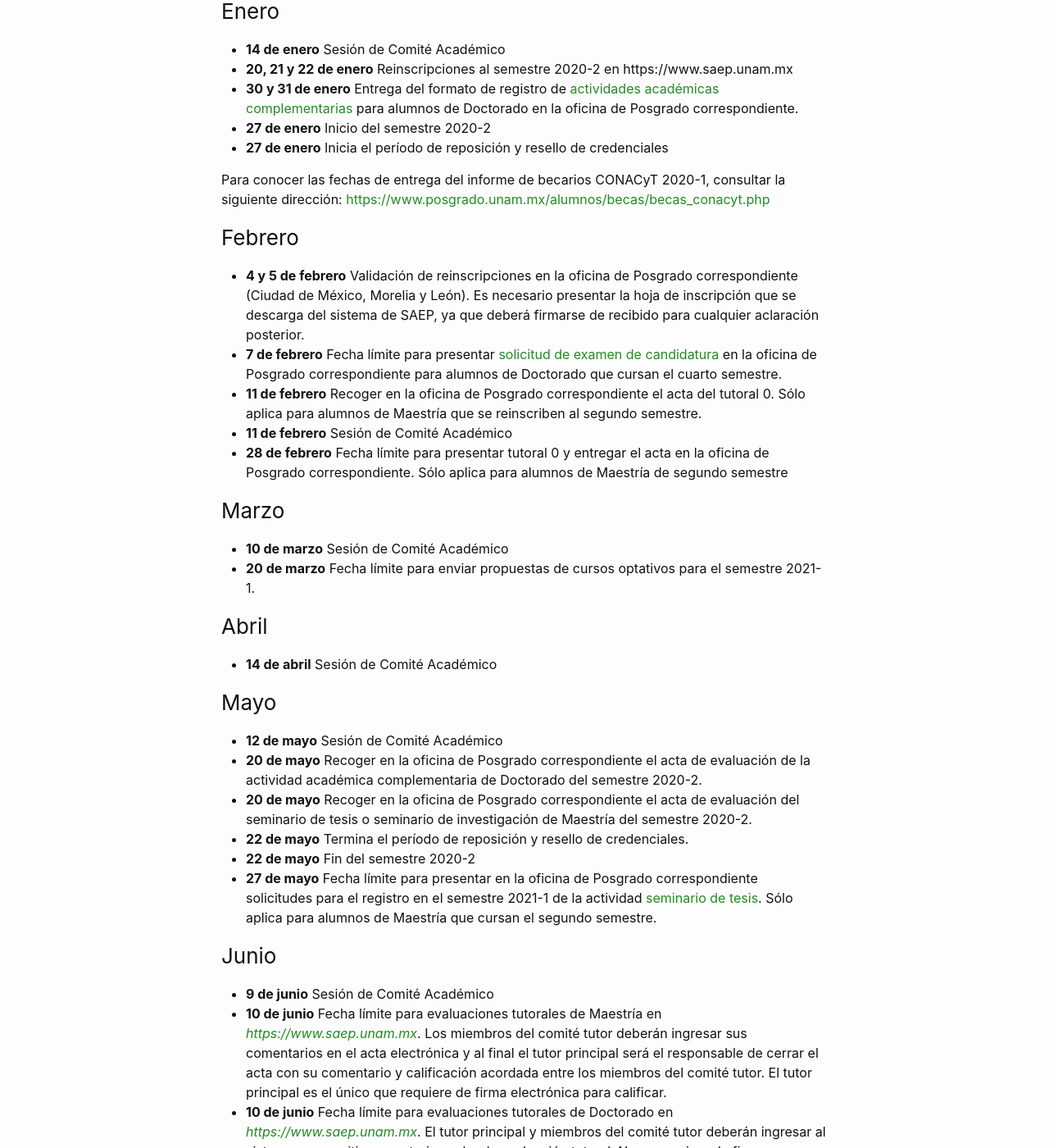
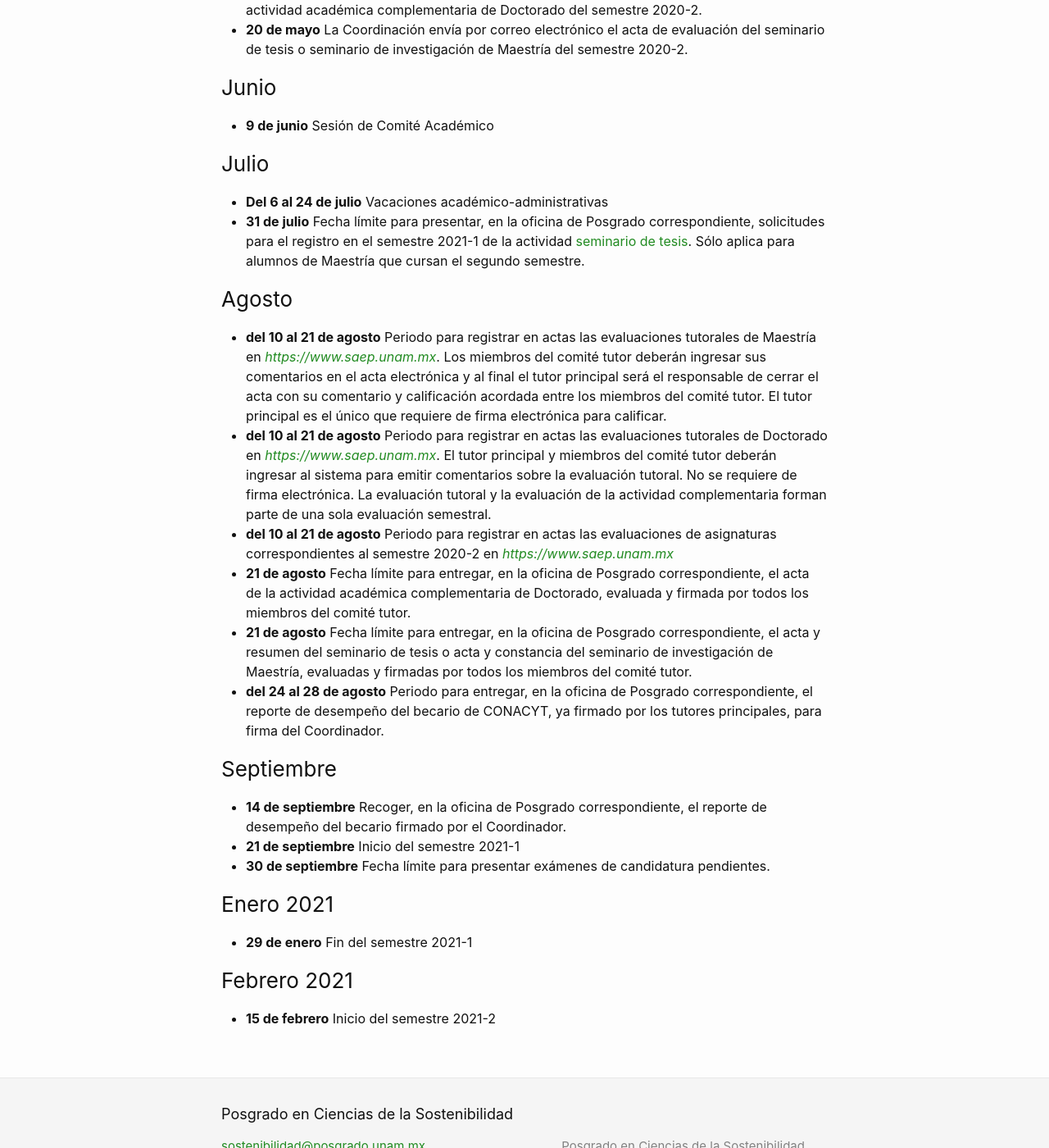
Before and after one commit to pcs-unam/pcs-unam.github.io, a Jekyll site: the page built from posgrado/calendario2.md, in a window 1280 px wide and 1400 px high, scrolled down 444 px. Shown: the whole window at 82% size. Built offline with Jekyll 4.4.1, drawn with Linux system fonts in a browser that asks for light colours; some of the changed text lies outside the part shown.

Commit message:
Ajustes al calendario 2020-2 por emergencia sanitaria

```diff
--- a/posgrado/calendario2.md
+++ b/posgrado/calendario2.md
@@ -5,58 +5,38 @@ permalink: /posgrado/calendario2/
 pleca: /assets/plecas/p17.jpg
 ---
 
-El semestre 2020-2 inicia el 27 de enero y termina el 5 de junio, considerando dos semanas de evaluaciones y exámenes tutorales.
+### AJUSTES AL CALENDARIO
 
-Para que una solicitud al Comité Académico pase a la sesión más próxima, tendrá que entregarse en la oficina de Posgrado correspondiente a más tardar el jueves anterior a las 12:00 horas.
+### Mayo 2020
 
-### Enero
-
-- **14 de enero**  Sesión de Comité Académico
-- **20, 21 y 22 de enero**  Reinscripciones al semestre 2020-2 en https://www.saep.unam.mx
-- **30 y 31 de enero**  Entrega del formato de registro de [actividades académicas complementarias](/doctorado/actividades) para alumnos de Doctorado en la oficina de Posgrado correspondiente.
-- **27 de enero**  Inicio del semestre 2020-2
-- **27 de enero**  Inicia el período de reposición y resello de credenciales
-
-
-Para conocer las fechas de entrega del informe de becarios CONACyT 2020-1, consultar la siguiente dirección: <https://www.posgrado.unam.mx/alumnos/becas/becas_conacyt.php>
-
-
-### Febrero
-
-- **4 y 5 de febrero**  Validación de reinscripciones en la oficina de Posgrado correspondiente (Ciudad de México, Morelia y León). Es necesario presentar la hoja de inscripción que se descarga del sistema de SAEP, ya que deberá firmarse de recibido para cualquier aclaración posterior.
-- **7 de febrero** Fecha límite para presentar [solicitud de examen de candidatura](/doctorado/candidatura) en la oficina de Posgrado correspondiente para alumnos de Doctorado que cursan el cuarto semestre.
-- **11 de febrero**  Recoger en la oficina de Posgrado correspondiente el acta del tutoral 0. Sólo aplica para alumnos de Maestría que se reinscriben al segundo semestre.
-- **11 de febrero** Sesión de Comité Académico
-- **28 de febrero** Fecha límite para presentar tutoral 0 y entregar el acta en la oficina de Posgrado correspondiente. Sólo aplica para alumnos de Maestría de segundo semestre
-
-### Marzo
-
-- **10 de marzo** Sesión de Comité Académico
-- **20 de marzo** Fecha límite para enviar propuestas de cursos optativos para el semestre 2021-1.
-
-### Abril
-
-- **14 de abril** Sesión de Comité Académico
-
-### Mayo
-
-- **12 de mayo** Sesión de Comité Académico
-- **20 de mayo** Recoger en la oficina de Posgrado correspondiente el acta de evaluación de la actividad académica complementaria de Doctorado del semestre 2020-2.
-- **20 de mayo** Recoger en la oficina de Posgrado correspondiente el acta de evaluación del seminario de tesis o seminario de investigación de Maestría del semestre 2020-2.
-- **22 de mayo**  Termina el período de reposición y resello de credenciales.
-- **22 de mayo** Fin del semestre 2020-2
-- **27 de mayo** Fecha límite para presentar en la oficina de Posgrado correspondiente solicitudes para el registro en el semestre 2021-1 de la actividad [seminario de tesis](/maestria/seminario_tesis). Sólo aplica para alumnos de Maestría que cursan el segundo semestre.
+- **20 de mayo** La Coordinación envía por correo electrónico el acta de evaluación de la actividad académica complementaria de Doctorado del semestre 2020-2.
+- **20 de mayo** La Coordinación envía por correo electrónico el acta de evaluación del seminario de tesis o seminario de investigación de Maestría del semestre 2020-2.
 
 ### Junio
 
 - **9 de junio** Sesión de Comité Académico
-- **10 de junio** Fecha límite para evaluaciones tutorales de Maestría en [*https://www.saep.unam.mx*](https://www.saep.unam.mx/). Los miembros del comité tutor deberán ingresar sus comentarios en el acta electrónica y al final el tutor principal será el responsable de cerrar el acta con su comentario y calificación acordada entre los miembros del comité tutor. El tutor principal es el único que requiere de firma electrónica para calificar.
-- **10 de junio** Fecha límite para evaluaciones tutorales de Doctorado en [*https://www.saep.unam.mx*](https://www.saep.unam.mx/). El tutor principal y miembros del comité tutor deberán ingresar al sistema para emitir comentarios sobre la evaluación tutoral. No se requiere de firma electrónica. La evaluación tutoral y la evaluación de la actividad complementaria forman parte de una sola evaluación semestral.
-- **10 de junio** Fecha límite para entregar en la oficina de Posgrado correspondiente el acta de la actividad académica complementaria de Doctorado, evaluada y firmada por todos los miembros del comité tutor.
-- **10 de junio** Fecha límite para entregar en la oficina de Posgrado correspondiente el acta y resumen del seminario de tesis o acta y constancia del seminario de investigación de Maestría, evaluadas y firmadas por todos los miembros del comité tutor.
-- **10 de junio** Fecha límite para evaluar asignaturas correspondientes al semestre 2020-1 en [*https://www.saep.unam.mx*](https://www.saep.unam.mx/)
-- **19 de junio** Fecha límite para presentar el examen de candidatura de los alumnos de Doctorado inscritos en el cuarto semestre.
 
 ### Julio
 
 - **Del 6 al 24 de julio** Vacaciones académico-administrativas
+- **31 de julio** Fecha límite para presentar, en la oficina de Posgrado correspondiente, solicitudes para el registro en el semestre 2021-1 de la actividad [seminario de tesis](/maestria/seminario_tesis). Sólo aplica para alumnos de Maestría que cursan el segundo semestre.
+
+### Agosto
+
+- **del 10 al 21 de agosto** Periodo para registrar en actas las evaluaciones tutorales de Maestría en [*https://www.saep.unam.mx*](https://www.saep.unam.mx/). Los miembros del comité tutor deberán ingresar sus comentarios en el acta electrónica y al final el tutor principal será el responsable de cerrar el acta con su comentario y calificación acordada entre los miembros del comité tutor. El tutor principal es el único que requiere de firma electrónica para calificar.
+- **del 10 al 21 de agosto** Periodo para registrar en actas las evaluaciones tutorales de Doctorado en [*https://www.saep.unam.mx*](https://www.saep.unam.mx/). El tutor principal y miembros del comité tutor deberán ingresar al sistema para emitir comentarios sobre la evaluación tutoral. No se requiere de firma electrónica. La evaluación tutoral y la evaluación de la actividad complementaria forman parte de una sola evaluación semestral.
+- **del 10 al 21 de agosto** Periodo para registrar en actas las evaluaciones de asignaturas correspondientes al semestre 2020-2 en [*https://www.saep.unam.mx*](https://www.saep.unam.mx/)
+- **21 de agosto** Fecha límite para entregar, en la oficina de Posgrado correspondiente, el acta de la actividad académica complementaria de Doctorado, evaluada y firmada por todos los miembros del comité tutor.
+- **21 de agosto** Fecha límite para entregar, en la oficina de Posgrado correspondiente, el acta y resumen del seminario de tesis o acta y constancia del seminario de investigación de Maestría, evaluadas y firmadas por todos los miembros del comité tutor.
+- **del 24 al 28 de agosto** Periodo para entregar, en la oficina de Posgrado correspondiente, el reporte de desempeño del becario de CONACYT, ya firmado por los tutores principales, para firma del Coordinador.
+
+### Septiembre
+- **14 de septiembre** Recoger, en la oficina de Posgrado correspondiente, el reporte de desempeño del becario firmado por el Coordinador.
+- **21 de septiembre** Inicio del semestre 2021-1
+- **30 de septiembre** Fecha límite para presentar exámenes de candidatura pendientes.
+
+### Enero 2021
+- **29 de enero** Fin del semestre 2021-1
+
+### Febrero 2021
+- **15 de febrero** Inicio del semestre 2021-2
```
